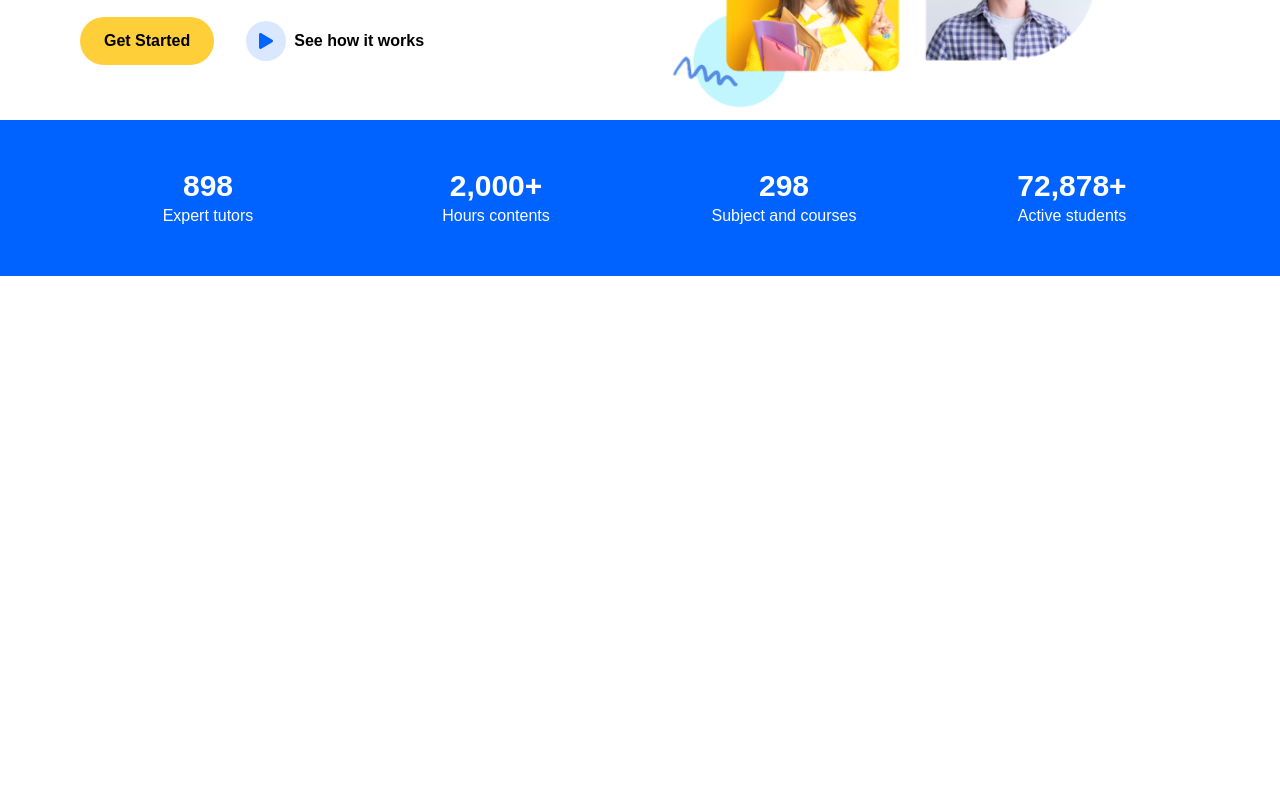
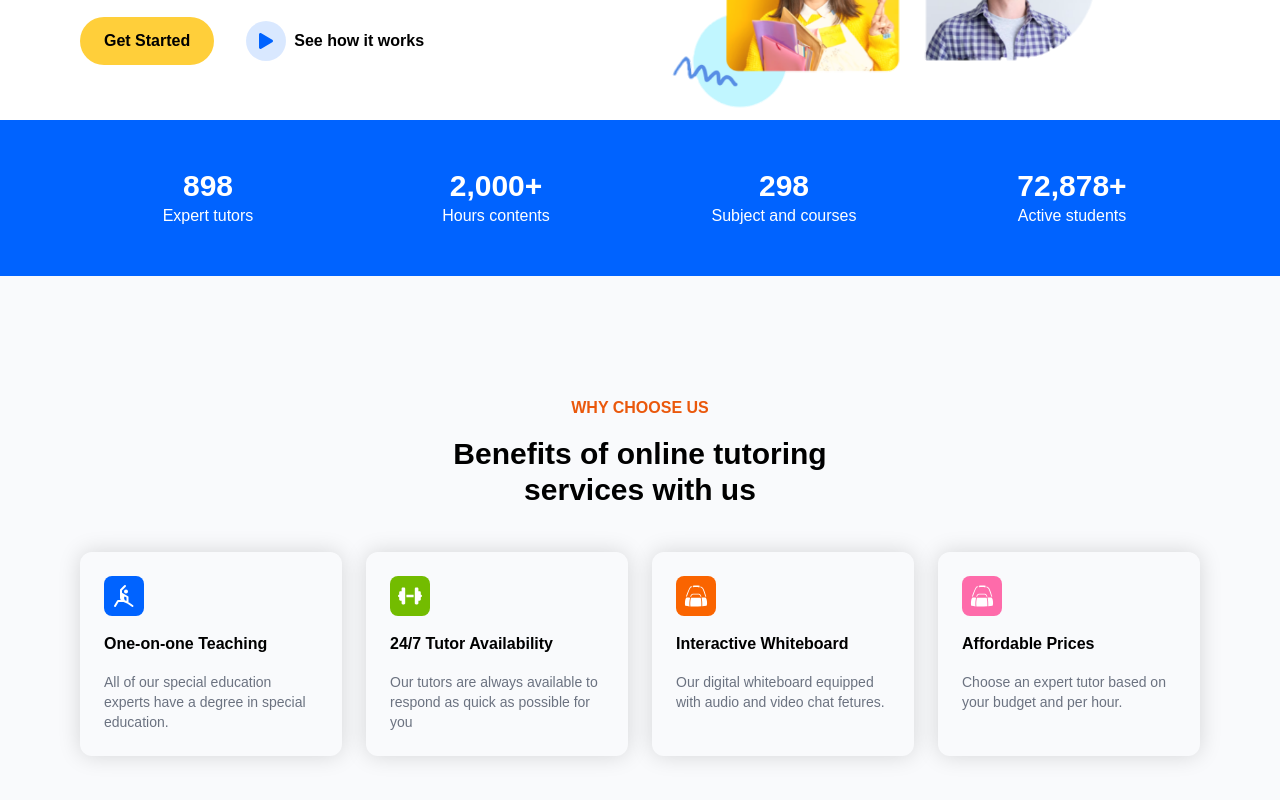
Before and after one commit to NaufalAssyafiqF/elearning-website, a React (Vite) app: page / in a window 1280 px wide. Shown: the part 456-1256 px from the top of the page. Before the commit the page ends 800 px from the top, so only its background shows below. Built offline with nearby package versions, Linux system fonts and the light colour scheme.

Commit message:
add benefit section

```diff
--- a/src/App.jsx
+++ b/src/App.jsx
@@ -2,6 +2,7 @@
 import Navbar from "./components/Navbar/Navbar";
 import NavbarBanner from "./components/Navbar/NavbarBanner";
 import NumberCounter from "./components/NumberCounter/NumberCounter";
+import WhyChooseUs from "./components/WhyChooseUs/WhyChooseUs";
 
 const App = () => {
   return (
@@ -10,6 +11,7 @@
       <NavbarBanner />
       <Hero />
       <NumberCounter />
+      <WhyChooseUs />
     </div>
   );
 };
--- /dev/null
+++ b/src/components/WhyChooseUs/WhyChooseUs.jsx
@@ -0,0 +1,84 @@
+import { GrYoga } from "react-icons/gr";
+import { FaDumbbell } from "react-icons/fa6";
+import { GiGymBag } from "react-icons/gi";
+import { motion } from "framer-motion";
+import { slideLeft } from "../../utility/animation";
+
+const WhyChooseData = [
+  {
+    id: 1,
+    title: "One-on-one Teaching",
+    desc: "All of our special education experts have a degree in special education.",
+    icon: <GrYoga />,
+    bgColor: "#0063ff",
+    delay: 0.3,
+  },
+  {
+    id: 2,
+    title: "24/7 Tutor Availability",
+    desc: "Our tutors are always available to respond as quick as possible for you",
+    link: "/",
+    icon: <FaDumbbell />,
+    bgColor: "#73bc00",
+    delay: 0.6,
+  },
+  {
+    id: 3,
+    title: "Interactive Whiteboard",
+    desc: "Our digital whiteboard equipped with audio and video chat fetures.",
+    link: "/",
+    icon: <GiGymBag />,
+    bgColor: "#fa6400",
+    delay: 0.9,
+  },
+  {
+    id: 4,
+    title: "Affordable Prices",
+    desc: "Choose an expert tutor based on your budget and per hour.",
+    link: "/",
+    icon: <GiGymBag />,
+    bgColor: "#fe6baa",
+    delay: 0.9,
+  },
+];
+
+const WhyChooseUs = () => {
+  return (
+    <div className="bg-[#f9fafc]">
+      <div className="container py-24">
+        {/* header section */}
+        <div className="space-y-4 p-6 text-center max-w-[500px] mx-auto mb-5">
+          <h1 className="uppercase font-semibold text-orange-600 ">
+            Why Choose Us
+          </h1>
+          <p className="font-semibold text-3xl">
+            Benefits of online tutoring services with us
+          </p>
+        </div>
+        {/* cards section */}
+        <div className="grid grid-cols-1 sm:grid-cols-2 md:grid-cols-4 gap-6">
+          {WhyChooseData.map((item) => {
+            return (
+              <motion.div
+                variants={slideLeft(item.delay)}
+                initial="hidden"
+                whileInView={"visible"}
+                key={item.id}
+                className="space-y-4 p-6 rounded-xl shadow-[0_0_22px_rgba(0,0,0,0.15)]"
+              >
+                {/* icon section */}
+                <div style={{ backgroundColor: item.bgColor }} className="w-10 h-10 rounded-lg flex justify-center items-center text-white">
+                  <div className="text-2xl">{item.icon}</div>
+                </div>
+                <p className="font-semibold">{item.title}</p>
+                <p className="text-sm text-gray-500">{item.desc}</p>
+              </motion.div>
+            );
+          })}
+        </div>
+      </div>
+    </div>
+  );
+};
+
+export default WhyChooseUs;
--- a/src/utility/animation.js
+++ b/src/utility/animation.js
@@ -14,3 +14,20 @@
     }
   };
 };
+
+export const slideLeft = (delay) => {
+  return {
+    hidden: {
+      opacity: 0,
+      x: 100,
+    },
+    visible: {
+      opacity: 1,
+      x: 0,
+      transition: {
+        duration: 1,
+        delay: delay,
+      },
+    },
+  };
+};
```
